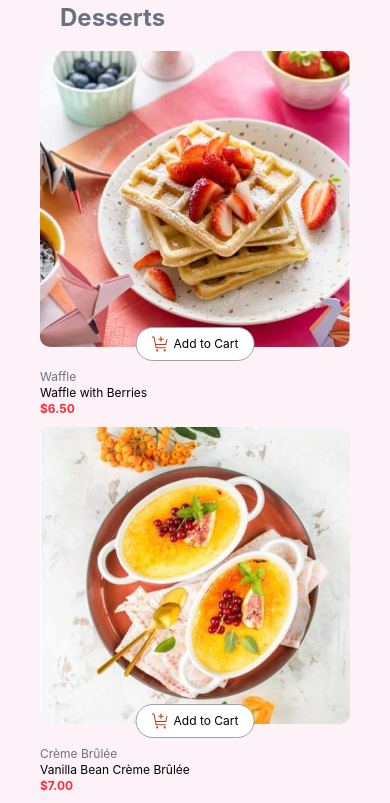
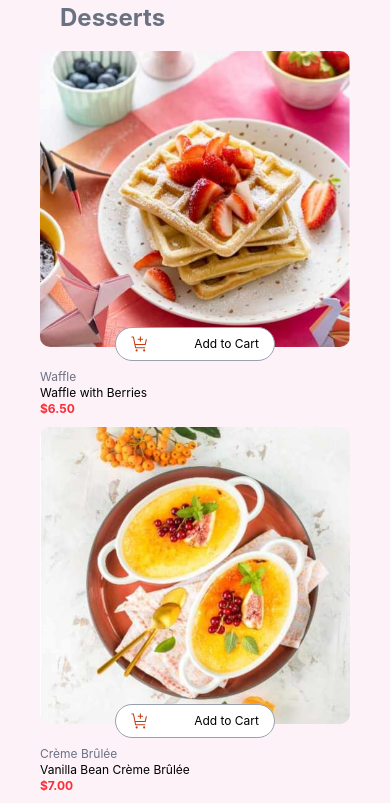
Before and after one commit to okedo01/products, a React (Vite) app in the folder product_list/: page / in a window 390 px wide. Shown: the top 803 px of the page. Built offline with nearby package versions, Linux system fonts and the light colour scheme; a web font is replaced by a local one.

Commit message:
Complete footer

```diff
--- a/product_list/src/index.css
+++ b/product_list/src/index.css
@@ -62,6 +62,10 @@ body {
 }
 @media screen and (max-width: 770px) {
     .quantity-control {
+        width: 160px;
+    }
+
+    .add-to-cart {
         width: 160px;
     }
 
```
